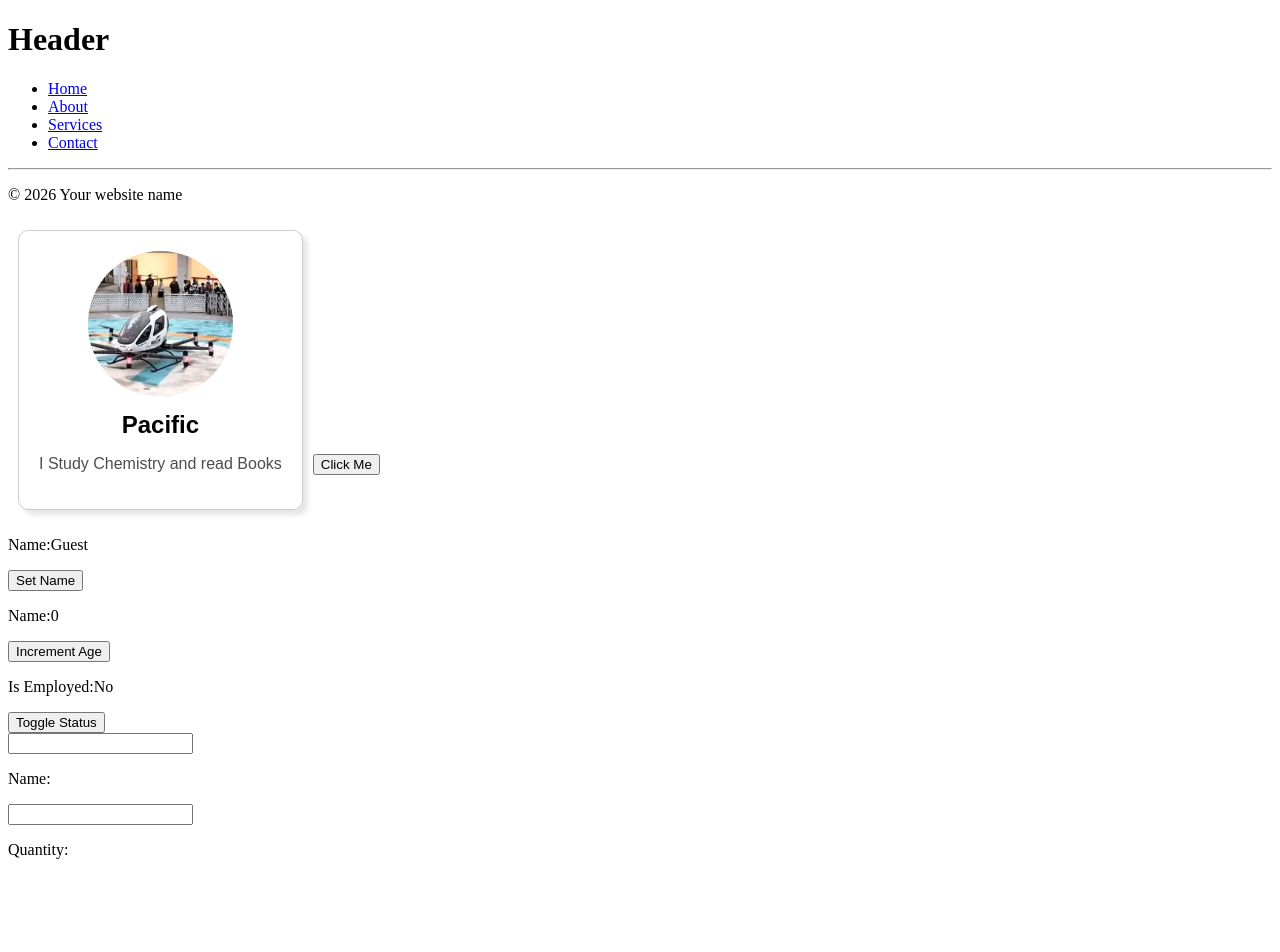
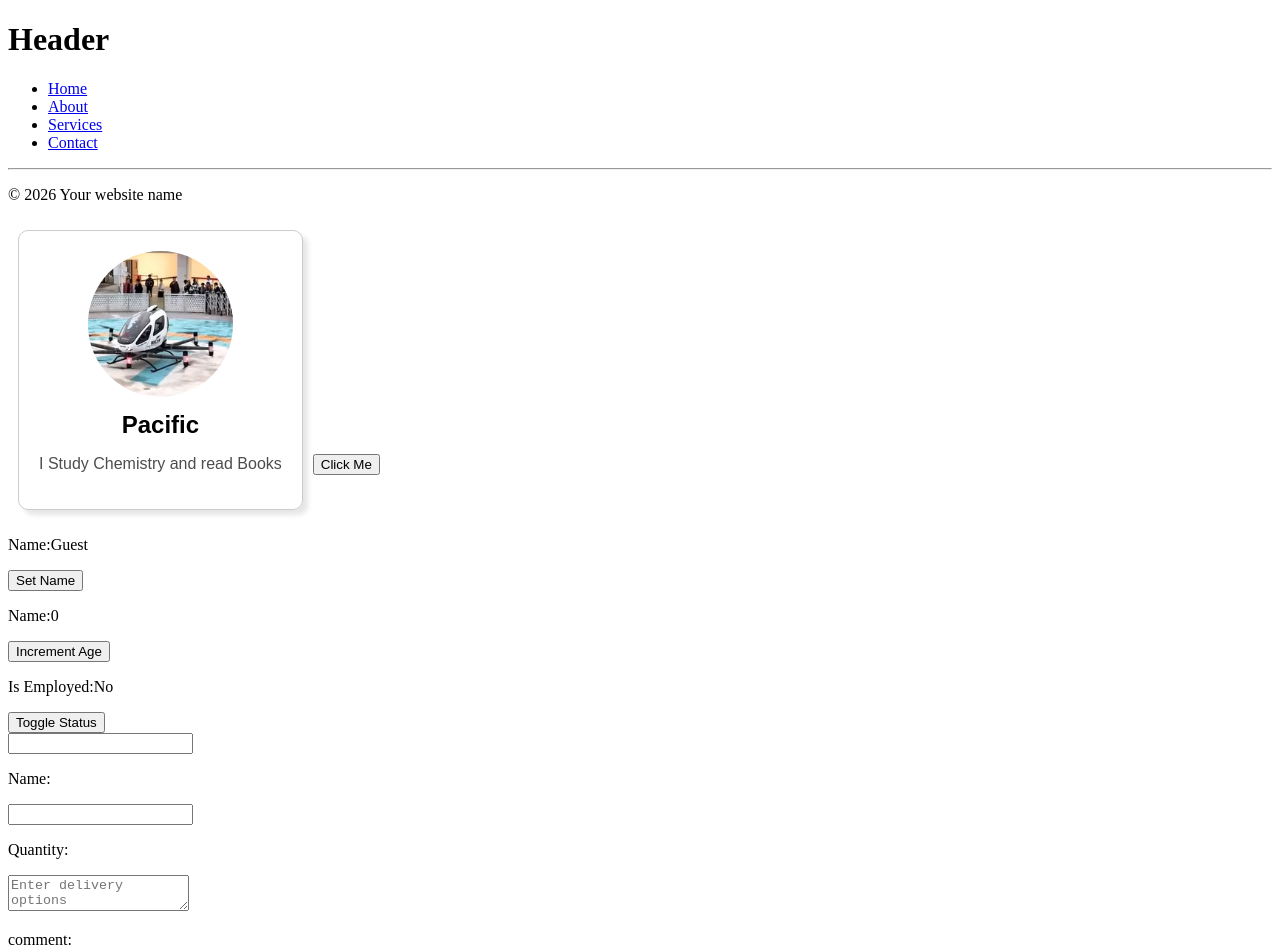
Before and after one commit to hpeter19/30days-javascript, a React (Vite) app in the folder react-projects-2/: page / in a window 1280 px wide. Shown: the top 952 px of the page. Before the commit the page ends 875 px from the top, so only its background shows below. Built offline with nearby package versions, Linux system fonts and the light colour scheme.

Commit message:
onchange with a select area

```diff
--- a/react-projects-2/src/ButtonTwo.jsx
+++ b/react-projects-2/src/ButtonTwo.jsx
@@ -3,6 +3,7 @@ function ButtonTwo(){
 
     const [name,setName] =useState("");
     const [quantity, setQuantity]= useState();
+    const [comment, setComment] =useState("");
 
     function handleNameChange(event){
         setName(event.target.value)
@@ -12,6 +13,9 @@ function ButtonTwo(){
         setQuantity(event.target.value);
     }
 
+    function handleCommentChange(){
+        setComment(event.target.value)
+    }
     return(
         <div>
             <input value={name} onChange={handleNameChange} />
@@ -19,6 +23,10 @@ function ButtonTwo(){
 
             <input value={quantity} onChange={handleQuantityChange} type="number" />
             <p>Quantity: {quantity}</p>
+
+            <textarea value={comment} onChange={handleCommentChange}
+             placeholder="Enter delivery options" />
+             <p>comment: {comment}</p>
         </div>
     );
 }
```
